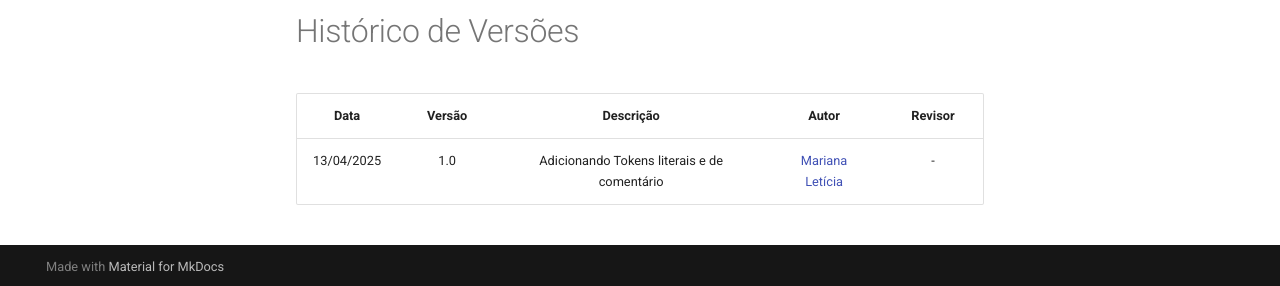
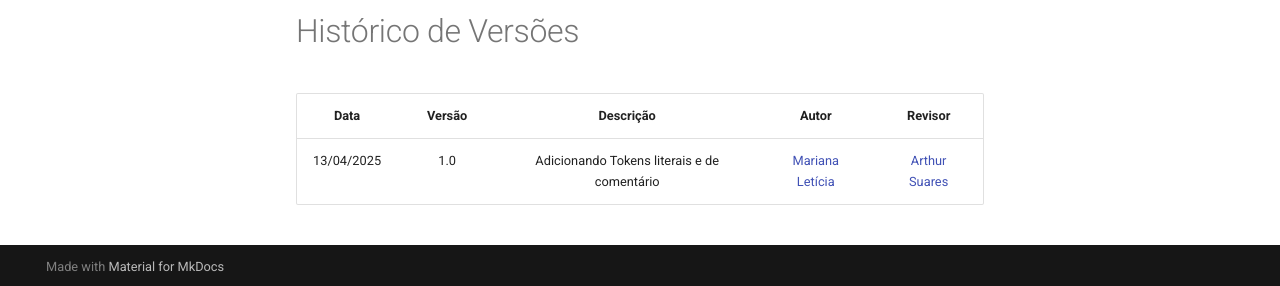
Before and after one commit to brunna-martins/compiladores-equipe-1, an MkDocs documentation site: the page built from docs/tokens-comentarios.md, in a window 1280 px wide and 1363 px high. Shown: the part 1074-1360 px from the top of the window. Built offline with MkDocs 1.6.1 and Material for MkDocs 9.7.7, drawn with Linux system fonts in a browser that asks for light colours; comment, search, counter and statistics services are not loaded.

Commit message:
[docs]: revisando documentacao e corrigindo dependencias do mkdocs

```diff
--- a/docs/tokens-comentarios.md
+++ b/docs/tokens-comentarios.md
@@ -48,4 +48,4 @@ Tabela 2: Comentários e suas respectivas expressões regulares. (Fonte: [Marian
 
 |**Data** | **Versão** | **Descrição** | **Autor** | **Revisor** |
 |:---: | :---: | :---: | :---: | :---: |
-| 13/04/2025 | 1.0 | Adicionando Tokens literais e de comentário | [Mariana Letícia](https://github.com/Marianannn) | - |
+| 13/04/2025 | 1.0 | Adicionando Tokens literais e de comentário | [Mariana Letícia](https://github.com/Marianannn) | [Arthur Suares](https://github.com/arthur-suares) |
--- a/mkdocs.yml
+++ b/mkdocs.yml
@@ -53,3 +53,10 @@ theme:
         name: Switch to light mode
 
   highlightjs: true
+
+markdown_extensions:
+  - tables
+  - fenced_code
+  - codehilite
+  - attr_list
+  - pymdownx.tasklist
```
